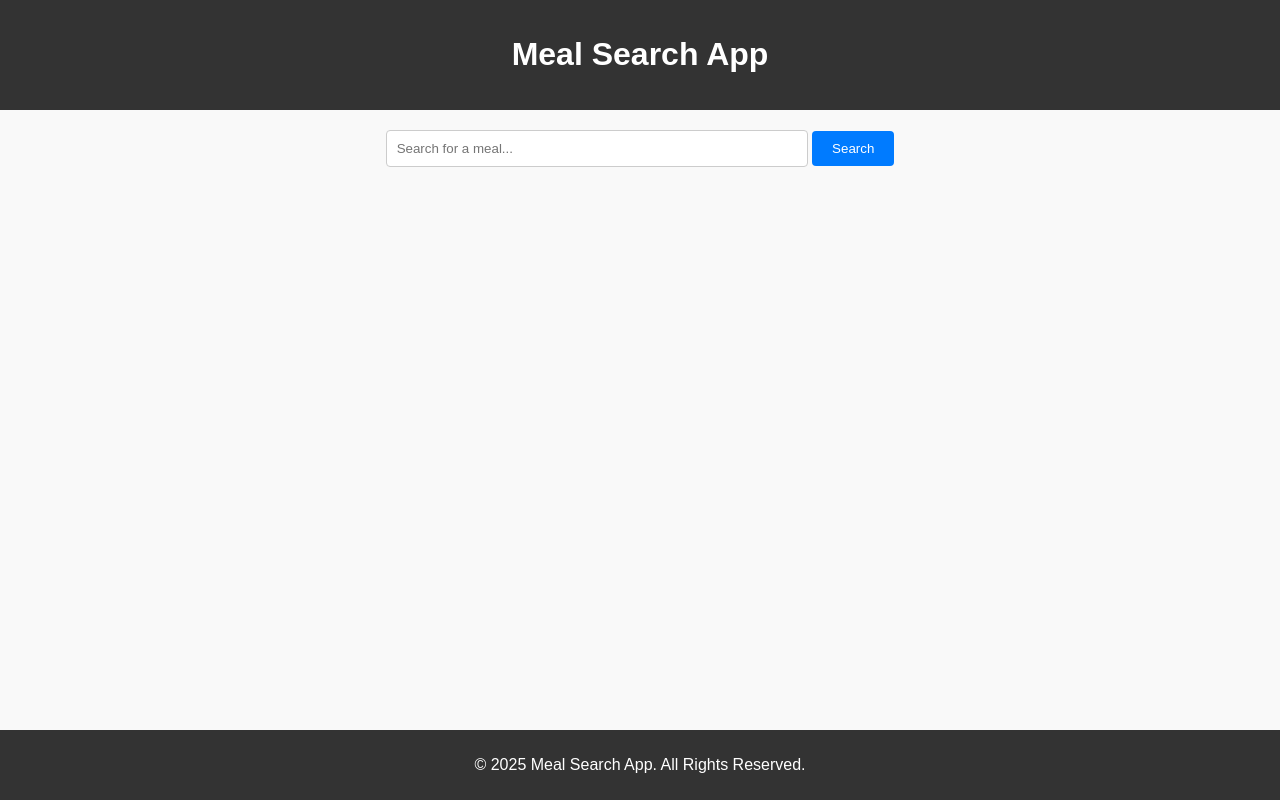
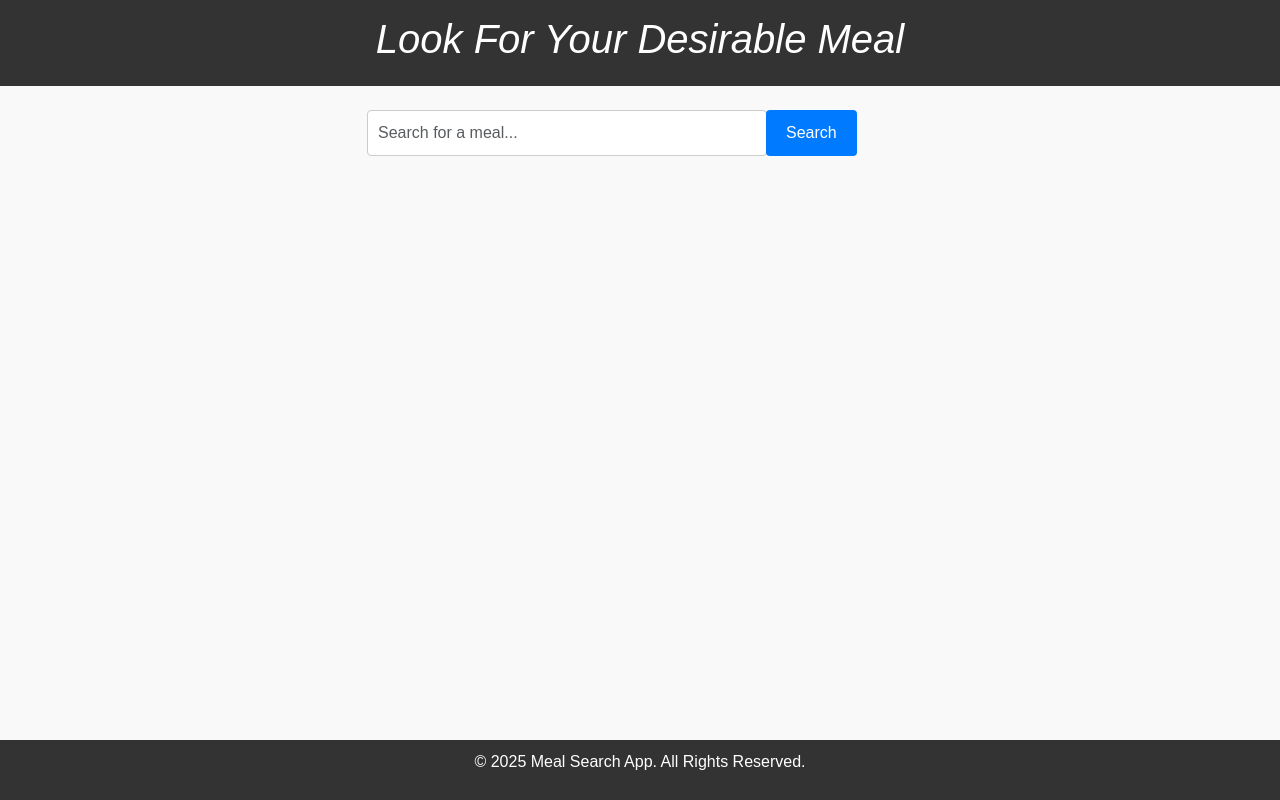
Before and after one commit to Abid5292/MIS-455-Final-Practical-, a plain HTML site: page index.html in a window 1280 px wide. Drawn offline with nearby package versions, Linux system fonts and the light colour scheme.

Commit message:
html update

```diff
--- a/index.html
+++ b/index.html
@@ -4,23 +4,29 @@
   <meta charset="UTF-8">
   <meta name="viewport" content="width=device-width, initial-scale=1.0">
   <title>Meal Search App</title>
+  <link rel="stylesheet" href="https://cdn.jsdelivr.net/npm/bootstrap@5.3.0/dist/css/bootstrap.min.css">
   <link rel="stylesheet" href="styles.css">
 </head>
-
 <body>
   <header>
-    <h1>Meal Search App</h1>
+    <h1><i>Look For Your Desirable Meal</i></h1>
   </header>
-  <main>
-    <div class="search-container">
-      <input type="text" id="searchInput" placeholder="Search for a meal...">
-      <button id="searchBtn">Search</button>
+  <main class="container my-4">
+    <div class="row justify-content-center">
+      <div class="col-md-6">
+        <div class="input-group">
+          <input type="text" id="searchInput" class="form-control" placeholder="Search for a meal...">
+          <button id="searchBtn" class="btn btn-primary">Search</button>
+        </div>
+      </div>
     </div>
-    <div id="mealResults" class="results-grid"></div>
+    <div id="mealResults" class="row mt-4 g-4"></div>
   </main>
+
   <footer>
     <p>© 2025 Meal Search App. All Rights Reserved.</p>
   </footer>
+  <script src="https://cdn.jsdelivr.net/npm/bootstrap@5.3.0/dist/js/bootstrap.bundle.min.js"></script>
   <script src="script.js"></script>
 </body>
 </html>
```
